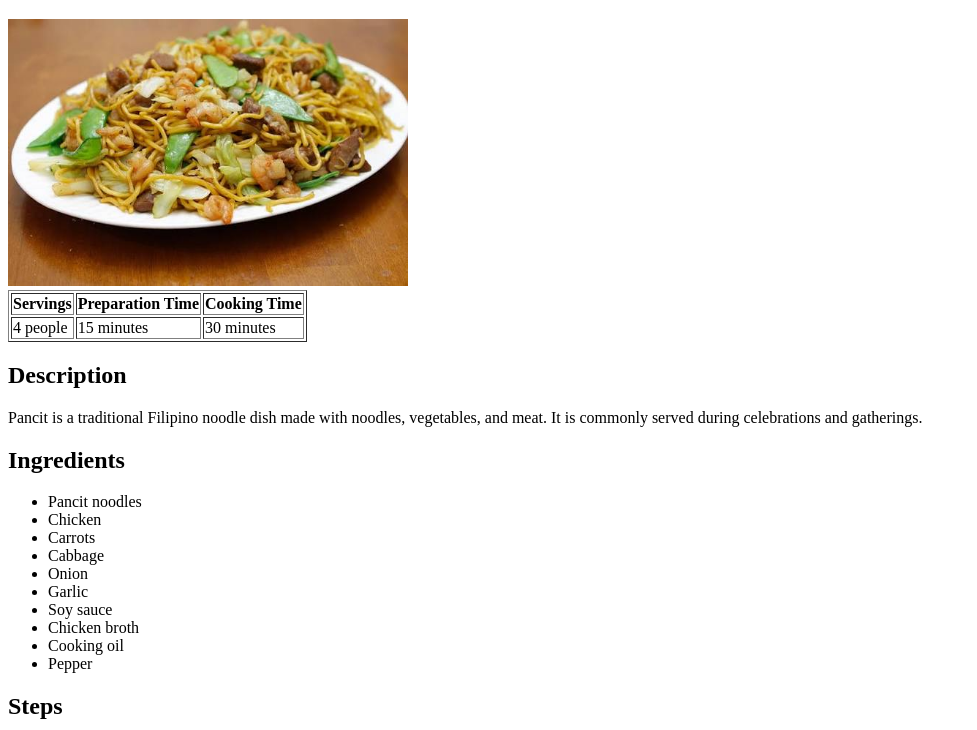
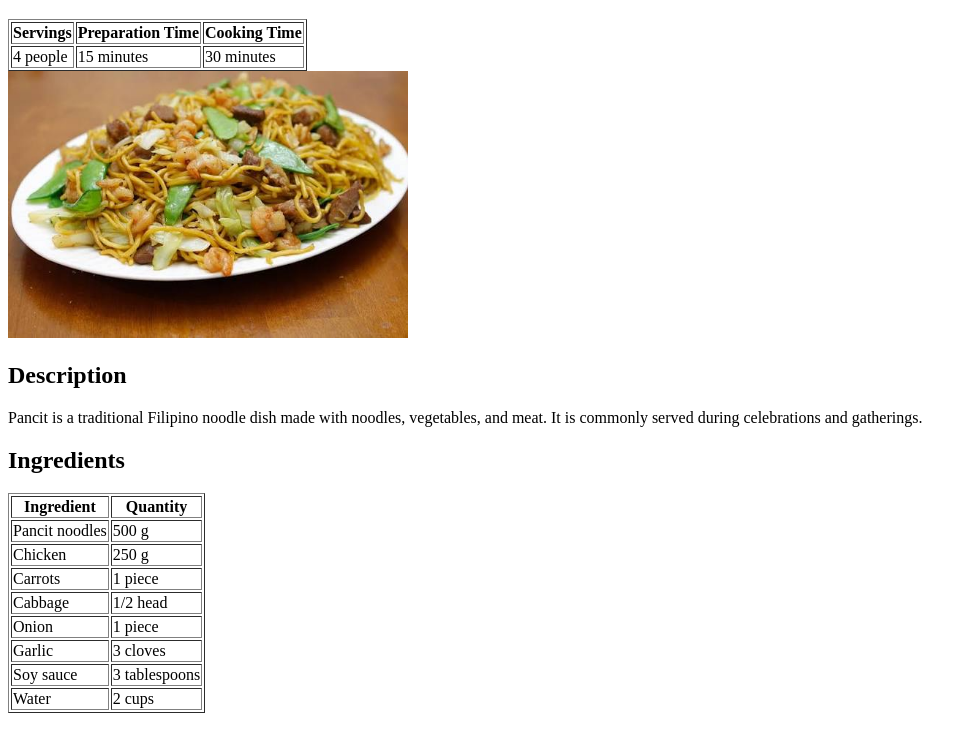
Before and after one commit to Geo-19/odin-recipes, a plain HTML site: page recipes/pancit.html in a window 1280 px wide. Shown: the part 61-791 px from the top of the page, without its empty margins (0-977 px from the left). Drawn offline with Linux system fonts and the light colour scheme.

Commit message:
Added tables to recipes

```diff
--- a/recipes/pancit.html
+++ b/recipes/pancit.html
@@ -7,9 +7,7 @@
 </head>
 <body>
     <h1>Pancit</h1>
-
-    <img src="../images/pancit.jpg" alt="Filipino pancit noodles with vegetables" width="400">
-<table border="1">
+        <table border="1">
             <tr>
                 <th>Servings</th>
                 <th>Preparation Time</th>
@@ -21,22 +19,50 @@
                 <td>30 minutes</td>
             </tr>
         </table>
+    <img src="../images/pancit.jpg" alt="Filipino pancit noodles with vegetables" width="400">
+
     <h2>Description</h2>
     <p>Pancit is a traditional Filipino noodle dish made with noodles, vegetables, and meat. It is commonly served during celebrations and gatherings.</p>
 
     <h2>Ingredients</h2>
-    <ul>
-        <li>Pancit noodles</li>
-        <li>Chicken</li>
-        <li>Carrots</li>
-        <li>Cabbage</li>
-        <li>Onion</li>
-        <li>Garlic</li>
-        <li>Soy sauce</li>
-        <li>Chicken broth</li>
-        <li>Cooking oil</li>
-        <li>Pepper</li>
-    </ul>
+    <table border="1">
+    <tr>
+        <th>Ingredient</th>
+        <th>Quantity</th>
+    </tr>
+    <tr>
+        <td>Pancit noodles</td>
+        <td>500 g</td>
+    </tr>
+    <tr>
+        <td>Chicken</td>
+        <td>250 g</td>
+    </tr>
+    <tr>
+        <td>Carrots</td>
+        <td>1 piece</td>
+    </tr>
+    <tr>
+        <td>Cabbage</td>
+        <td>1/2 head</td>
+    </tr>
+    <tr>
+        <td>Onion</td>
+        <td>1 piece</td>
+    </tr>
+    <tr>
+        <td>Garlic</td>
+        <td>3 cloves</td>
+    </tr>
+    <tr>
+        <td>Soy sauce</td>
+        <td>3 tablespoons</td>
+    </tr>
+    <tr>
+        <td>Water</td>
+        <td>2 cups</td>
+    </tr>
+</table>
 
     <h2>Steps</h2>
     <ol>
```
Also changed, not shown: recipes/sinigang.html (+38 -16 lines), recipes/sisig.html (+34 -10 lines).
